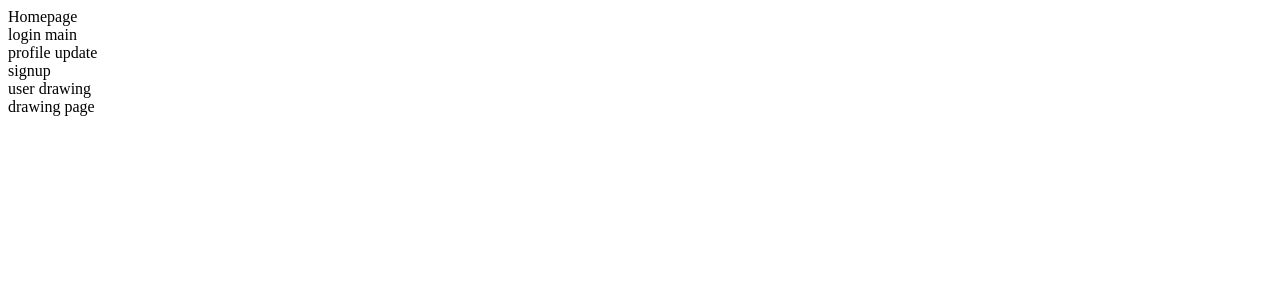
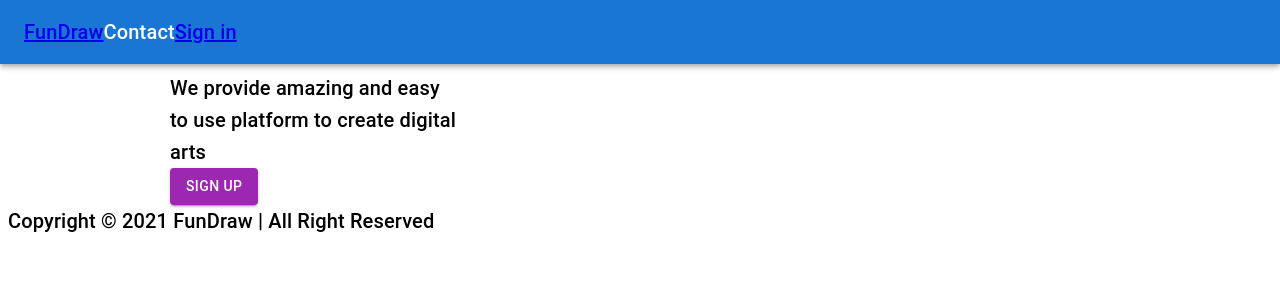
Before and after one commit to oluwaseunalo/fundraw, a React (Create React App) app: page / in a window 1280 px wide. Shown: the top 300 px of the page. Built offline with nearby package versions, Linux system fonts and the light colour scheme.

Commit message:
layout: Set up the basic layout for the homepage

```diff
--- a/package.json
+++ b/package.json
@@ -3,6 +3,8 @@
   "version": "0.1.0",
   "private": true,
   "dependencies": {
+    "@emotion/react": "^11.6.0",
+    "@emotion/styled": "^11.6.0",
     "@mui/material": "^5.1.1",
     "@testing-library/jest-dom": "^5.15.0",
     "@testing-library/react": "^11.2.7",
--- a/src/App.js
+++ b/src/App.js
@@ -1,17 +1,27 @@
 import React from 'react'
+import {Routes, Route} from 'react-router-dom'
 
 import { DrawingPage, HomePage, LoginPage, ProfileUpdate, SignUpPage, UserDrawing } from './components'
 
 const App = () => {
   return (
+
     <div>
-      <HomePage/>
-      <LoginPage/>
-      <ProfileUpdate/>
-      <SignUpPage/>
-      <UserDrawing/>
-      <DrawingPage/>
-    </div>
+      <Routes>
+      <Route exact path='/' element={<HomePage/>} />
+      <Route exact path='/login' element={<LoginPage/>} />
+      <Route exact path='/signup' element={<SignUpPage/>} />
+      <Route exact path='/profile' element={<ProfileUpdate/>} />
+      <Route exact path='/user' element={<UserDrawing/>}/>
+      <Route exact path='/drawing' element={<DrawingPage/>} />
+    </Routes>
+   </div>
+
+
+
+
+
+
   )
 }
 
--- a/src/components/HomePage/Footer.js
+++ b/src/components/HomePage/Footer.js
@@ -0,0 +1,12 @@
+import React from 'react'
+import { Typography } from '@mui/material'
+
+const Footer = () => {
+  return (
+    <div>
+      <Typography variant='h6'>Copyright © 2021 FunDraw | All Right Reserved</Typography>
+    </div>
+  )
+}
+
+export default Footer
--- a/src/components/HomePage/HomePage.js
+++ b/src/components/HomePage/HomePage.js
@@ -1,9 +1,16 @@
 import React from 'react'
+
+import Navbar from './Navbar'
+import Main from './Main'
+import Footer from './Footer'
+
 
 const HomePage = () => {
   return (
     <div>
-      Homepage
+      <Navbar/>
+      <Main/>
+      <Footer/>
     </div>
   )
 }
--- /dev/null
+++ b/src/components/HomePage/Main.js
@@ -0,0 +1,24 @@
+import React from 'react'
+import {Grid, Typography, Button} from '@mui/material'
+import {Link} from 'react-router-dom'
+
+
+const Main = () => {
+  return (
+    <div>
+      <Grid container justifyContent='center' spacing={4}>
+          <Grid item sx={12} sm={6} md={4} lg={3}>
+             <Typography variant='h5'>Explore your creativity with FunDraw</Typography>
+             <Typography variant='h6'>We provide amazing and easy to use platform to create digital arts</Typography>
+             <Typography variant='h6'><Link to='/signup'><Button variant='contained' color='secondary'>Sign up</Button></Link></Typography>
+          </Grid>
+          <Grid item sx={12} sm={6} md={4} lg={3}>
+          <Typography variant='h6'>How the app works</Typography>
+          </Grid>
+          <Grid item sx={12} sm={6} md={4} lg={3}></Grid>
+      </Grid>
+    </div>
+  )
+}
+
+export default Main
--- a/src/components/HomePage/Navbar.js
+++ b/src/components/HomePage/Navbar.js
@@ -0,0 +1,20 @@
+import React from 'react'
+import { AppBar, Toolbar, Typography} from '@mui/material'
+import {Link} from 'react-router-dom'
+
+const Navbar = () => {
+  return (
+    <div>
+      <AppBar>
+        <Toolbar>
+          <Typography variant='h6'><Link to='/'>FunDraw</Link></Typography>
+          <Typography variant='h6'>Contact</Typography>
+          <Typography variant='h6'><Link to='/login'>Sign in</Link></Typography>
+
+        </Toolbar>
+      </AppBar>
+    </div>
+  )
+}
+
+export default Navbar
--- a/src/index.js
+++ b/src/index.js
@@ -1,7 +1,12 @@
 import React from 'react';
-
 import ReactDom from 'react-dom';
+import {BrowserRouter as Router} from 'react-router-dom'
 
 import App from './App';
 
-ReactDom.render(<App/>, document.getElementById('root'));
+ReactDom.render(
+<Router>
+   <App/>
+</Router>,
+
+document.getElementById('root'));
```
Also changed, not shown: 1 other file (tests, documents, lock files or other folders).
